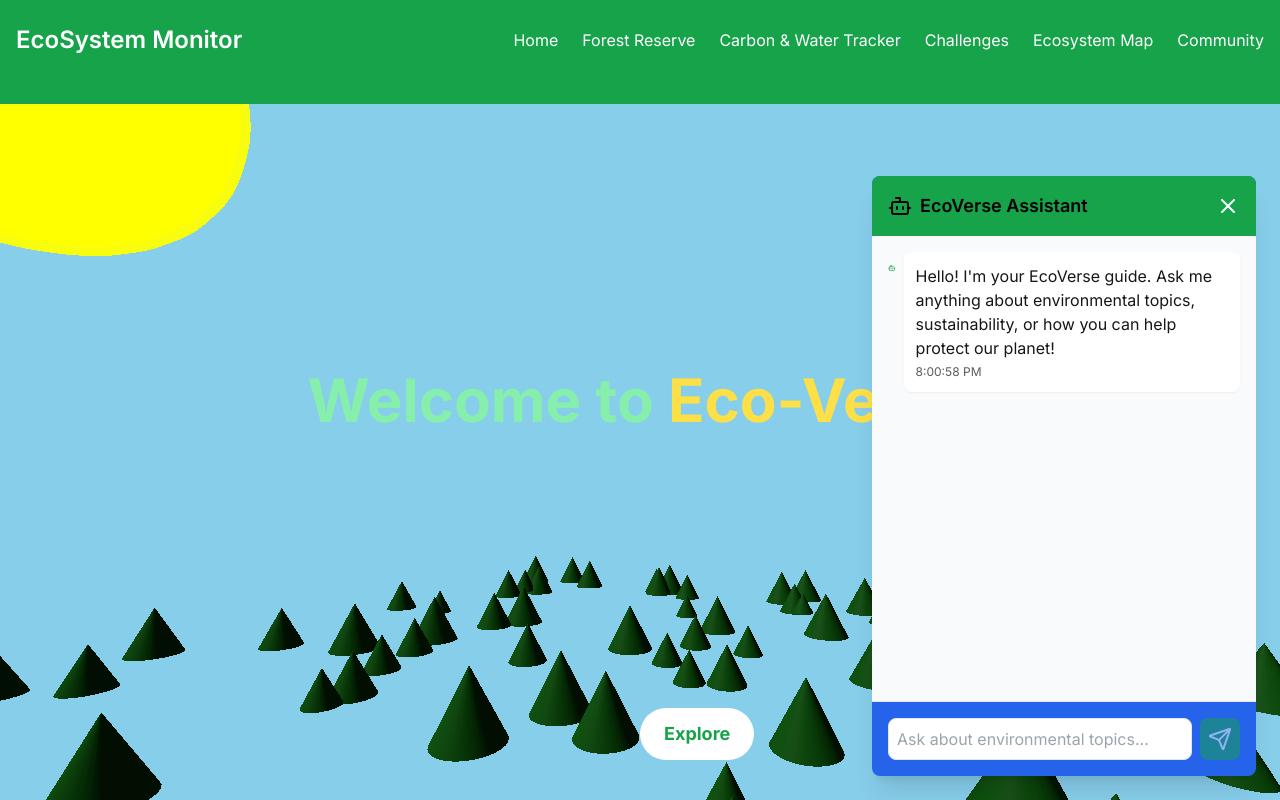
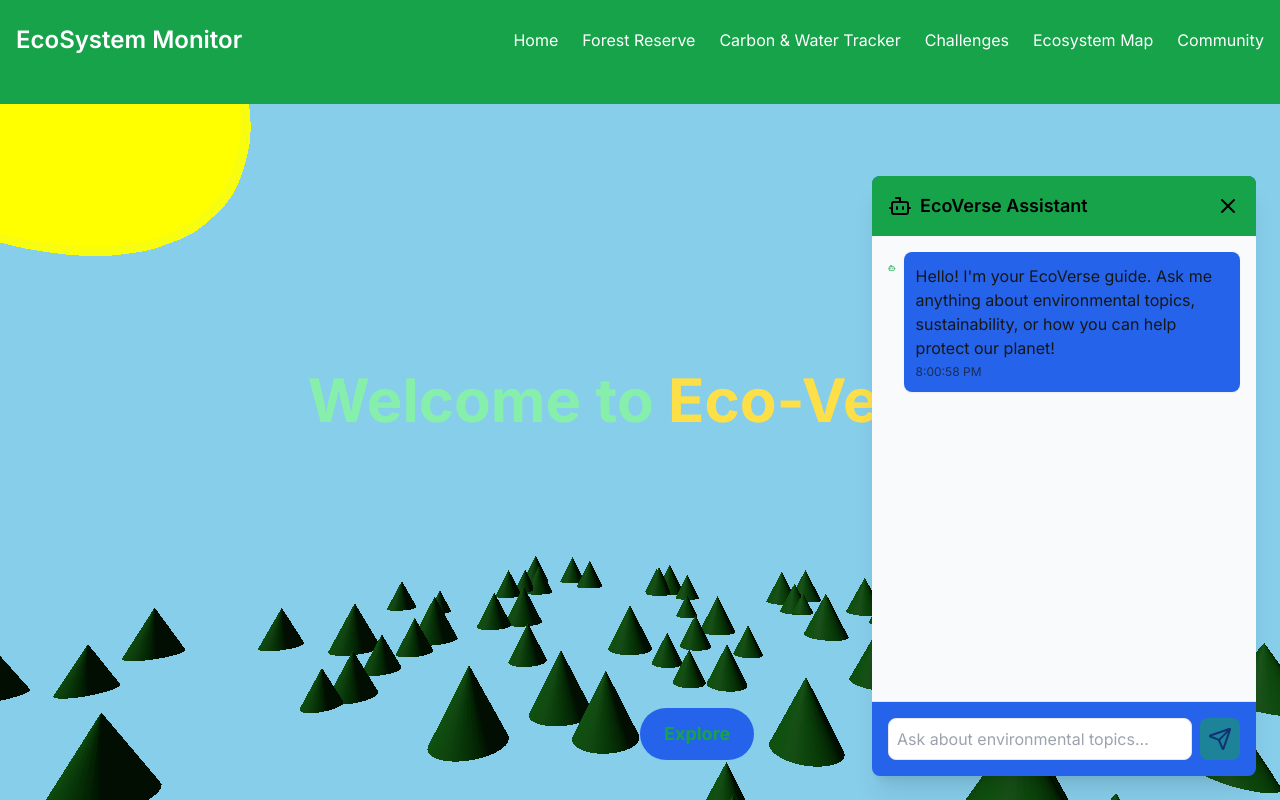
Before and after one commit to prashantxy/Eco-Friendly, a Next.js app: page / in a window 1280 px wide. Both pictures are taken after a click on the button "Ask EcoAI". Shown: the top 800 px of the page. Built offline with nearby package versions, Linux system fonts and the light colour scheme.

Commit message:
Update page.tsx

```diff
--- a/app/page.tsx
+++ b/app/page.tsx
@@ -75,7 +75,7 @@ const FloatingEcoChat = () => {
             </h2>
             <button
               onClick={() => setIsOpen(false)}
-              className="text-white hover:text-green-100"
+              className="text-black hover:text-green-100"
             >
               <X className="w-6 h-6" />
             </button>
@@ -97,8 +97,8 @@ const FloatingEcoChat = () => {
                 <div
                   className={`p-3 rounded-lg ${
                     message.type === 'user'
-                      ? 'bg-blue-600 text-white'
-                      : 'bg-white shadow-sm'
+                      ? 'bg-blue-600 text-black'
+                      : 'bg-blue-600 shadow-sm'
                   }`}
                 >
                   <p>{message.content}</p>
@@ -111,7 +111,7 @@ const FloatingEcoChat = () => {
             {isLoading && (
               <div className="flex items-center gap-2">
                 <Bot className="w-6 h-6 text-green-600" />
-                <div className="bg-white p-3 rounded-lg shadow-sm">
+                <div className="bg-blue-600 p-3 rounded-lg shadow-sm">
                   <p>Thinking...</p>
                 </div>
               </div>
@@ -130,7 +130,7 @@ const FloatingEcoChat = () => {
               <button
                 type="submit"
                 disabled={isLoading || !input.trim()}
-                className="bg-green-600 text-white p-2 rounded-lg hover:bg-green-700 transition-colors disabled:opacity-50"
+                className="bg-green-600 text-black p-2 rounded-lg hover:bg-green-700 transition-colors disabled:opacity-50"
               >
                 <Send className="w-6 h-6" />
               </button>
@@ -206,14 +206,14 @@ export default function Home() {
         <div className="flex justify-center items-center">
           <button
             onClick={scrollToContent}
-            className="bg-white text-green-600 px-6 py-3 rounded-full font-bold text-lg hover:bg-green-100 transition-colors duration-300"
+            className="bg-blue-600 text-green-600 px-6 py-3 rounded-full font-bold text-lg hover:bg-green-100 transition-colors duration-300"
           >
             Explore
           </button>
         </div>
       </motion.div>
 
-      <div ref={contentRef} className="min-h-screen bg-white py-16">
+      <div ref={contentRef} className="min-h-screen bg-blue-600 py-16">
         <motion.div
           className="container mx-auto px-4"
           initial="hidden"
```
